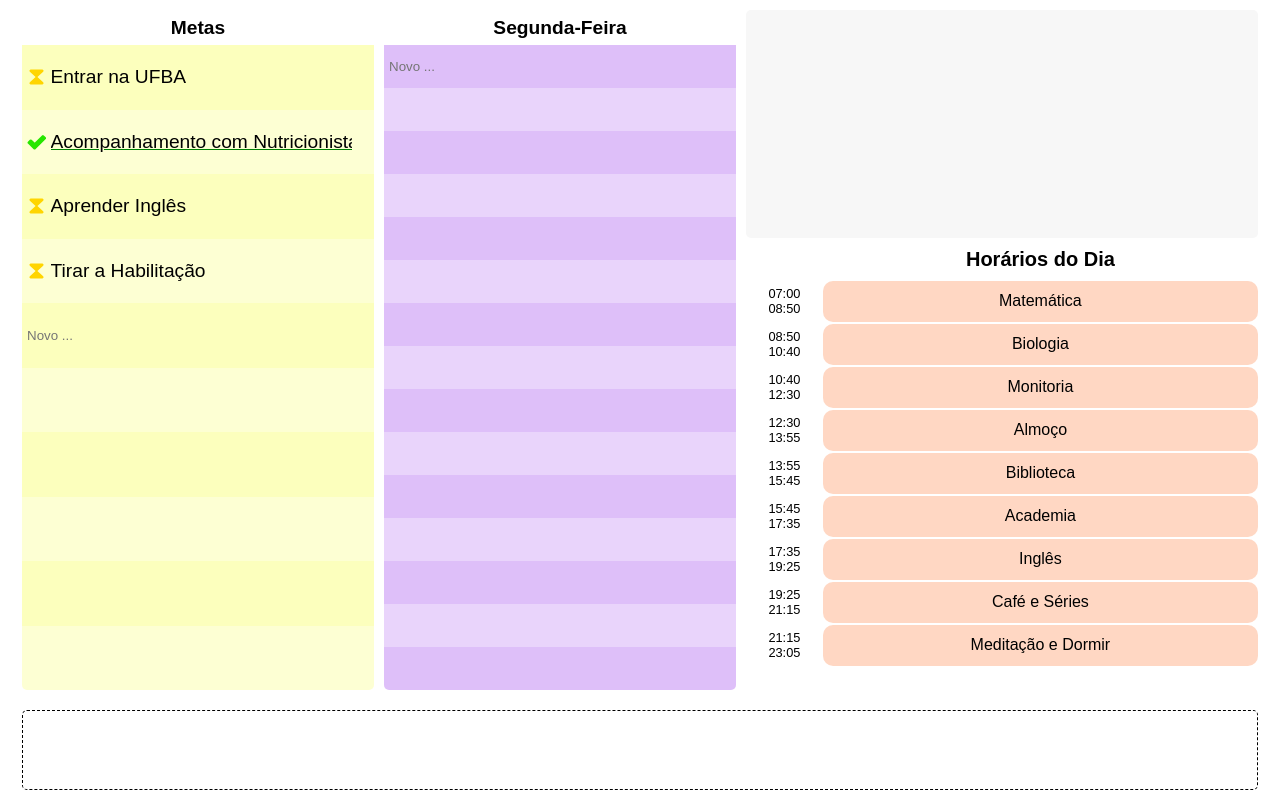
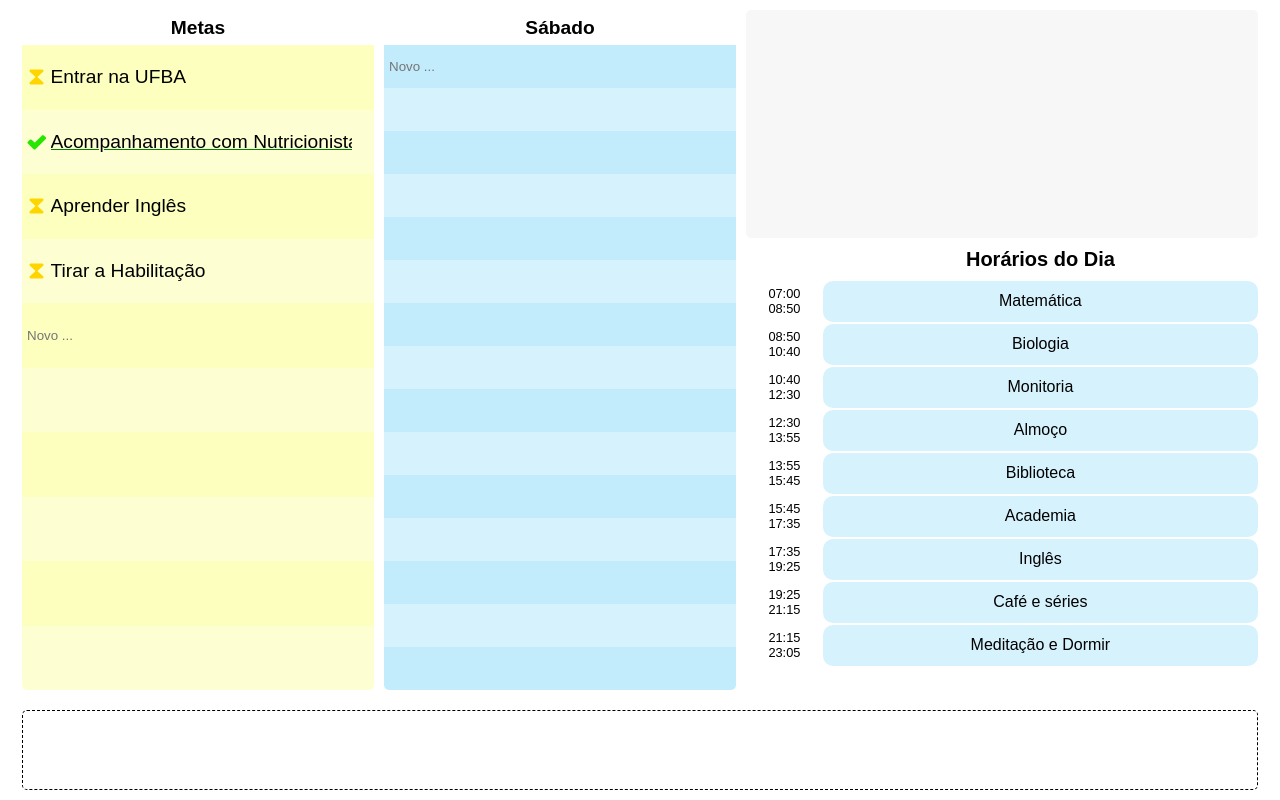
Before and after one commit to luanasj/Digital-Planner, a plain HTML site: page home.html in a window 1280 px wide. Drawn offline with Linux system fonts and the light colour scheme.

Commit message:
criacao de funcao para preenchimento do schedule na home

```diff
--- a/home.html
+++ b/home.html
@@ -44,58 +44,58 @@
         <div id="daily_toDo" class="toDo homeToDo">
             <h3 id="dayTitle" class="dayTitle">Segunda-Feira</h3>
             <ul id="tasksContainer" class="tasksContainer">
-                <li class="task">
+                <li class="task monday">
                     <input type="checkbox" name="task1" id="task1" class="taskCheckbox">
                     <label for="task1"><input type="text" value="Tarefa 1"></label>
                 </li>
-                <li class="task">
+                <li class="task monday">
                     <input type="checkbox" name="task2" id="task2" class="taskCheckbox">
                     <label for="task2"><input type="text" value="Tarefa 2"></label>
                 </li>
-                <li class="task">
+                <li class="task monday">
                     <input type="checkbox" name="task3" id="task3" class="taskCheckbox">
                     <label for="task3"><input type="text" value="Tarefa 3"></label>
                 </li>
-                <li class="task">
+                <li class="task monday">
                     <input type="checkbox" name="task4" id="task4" class="taskCheckbox">
                     <label for="task4"><input type="text" value="Tarefa 4"></label>
                 </li>
-                <li class="task">
+                <li class="task monday">
                     <input type="checkbox" name="task5" id="task5" class="taskCheckbox">
                     <label for="task5"><input type="text" value="Tarefa 5"></label>
                 </li>
-                <li class="task">
+                <li class="task monday">
                     <input type="checkbox" name="task6" id="task6" class="taskCheckbox">
                     <label for="task6"><input type="text" value="Tarefa 6"></label>
                 </li>
-                <li class="task">
+                <li class="task monday">
                     <input type="checkbox" name="task7" id="task7" class="taskCheckbox">
                     <label for="task7"><input type="text" value="Tarefa 7"></label>
                 </li>
-                <li class="task">
+                <li class="task monday">
                     <input type="checkbox" name="task8" id="task8" class="taskCheckbox">
                     <label for="task8"><input type="text" value="Tarefa 8"></label>
                 </li>
-                <li class="task">
+                <li class="task monday">
                     <input type="checkbox" name="task9" id="task9" class="taskCheckbox">
                     <label for="task9"><input type="text" value="Tarefa 9"></label>
                 </li>
-                <li class="task">
+                <li class="task monday">
                     <input type="checkbox" name="task10" id="task10" class="taskCheckbox">
                     <label for="task10"><input type="text" value="Tarefa 10"></label>
                 </li>
-                <li class="task">
+                <li class="task monday">
                     <input type="checkbox" name="task11" id="task11" class="taskCheckbox">
                     <label for="task11"><input type="text" value="Tarefa 11"></label>
                 </li>
-                <li class="task"><input type="text" placeholder="Nova Tarefa..."></li>
-                <li class="task">
+                <li class="task monday"><input type="text" placeholder="Nova Tarefa..."></li>
+                <li class="task monday">
 
                 </li>
-                <li class="task">
+                <li class="task monday">
 
                 </li>
-                <li class="task">
+                <li class="task monday">
 
                 </li>
             </ul>
@@ -120,47 +120,44 @@
                             <col class="activity" />
                     </colgroup>
                     <thead>
-                        <tr>
-                            <th class="scheduleHead">Horário</th>
-                            <th class="scheduleHead">Atividade</th>
-                        </tr>
+
                     </thead>
                     <tbody>
                         <tr class="scheduleRow">
                             <td class="schedulePeriod">07:00<br>08:50</td>
-                            <td class="scheduleActivity monday"><input type="text" value="Matemática"></td>
+                            <td class="scheduleActivity"><input type="text" value=""></td>
                         </tr>
                         <tr class="scheduleRow">
                             <td class="schedulePeriod">08:50<br>10:40</td>
-                            <td class="scheduleActivity monday"><input type="text" value="Biologia"></td>
+                            <td class="scheduleActivity"><input type="text" value=""></td>
                         </tr>
                         <tr class="scheduleRow">
                             <td class="schedulePeriod">10:40<br>12:30</td>
-                            <td class="scheduleActivity monday"><input type="text" value="Monitoria"></td>
+                            <td class="scheduleActivity"><input type="text" value=""></td>
                         </tr>
                         <tr class="scheduleRow">
                             <td class="schedulePeriod">12:30<br>13:55</td>
-                            <td class="scheduleActivity monday"><input type="text" value="Almoço"></td>
+                            <td class="scheduleActivity"><input type="text" value=""></td>
                         </tr>
                         <tr class="scheduleRow">
                             <td class="schedulePeriod">13:55<br>15:45</td>
-                            <td class="scheduleActivity monday"><input type="text" value="Biblioteca"></td>
+                            <td class="scheduleActivity"><input type="text" value=""></td>
                         </tr>
                         <tr class="scheduleRow">
                             <td class="schedulePeriod">15:45<br>17:35</td>
-                            <td class="scheduleActivity monday"><input type="text" value="Academia"></td>
+                            <td class="scheduleActivity"><input type="text" value=""></td>
                         </tr>
                         <tr class="scheduleRow">
                             <td class="schedulePeriod">17:35<br>19:25</td>
-                            <td class="scheduleActivity monday"><input type="text" value="Inglês"></td>
+                            <td class="scheduleActivity"><input type="text" value=""></td>
                         </tr>
                         <tr class="scheduleRow">
                             <td class="schedulePeriod">19:25<br>21:15</td>
-                            <td class="scheduleActivity monday"><input type="text" value="Café e Séries"></td>
+                            <td class="scheduleActivity"><input type="text" value=""></td>
                         </tr>
                         <tr class="scheduleRow">
                             <td class="schedulePeriod">21:15<br>23:05</td>
-                            <td class="scheduleActivity monday"><input type="text" value="Meditação e Dormir"></td>
+                            <td class="scheduleActivity"><input type="text" value=""></td>
                         </tr>
                     </tbody>
                         </table>
--- /dev/null
+++ b/schedule.json
@@ -0,0 +1,318 @@
+[
+    {
+        "activity":"Matemática",
+        "period":1,
+        "dayWeek":0
+    },
+    {
+        "activity":"Matemática",
+        "period":1,
+        "dayWeek":1
+    },
+    {
+        "activity":"Matemática",
+        "period":1,
+        "dayWeek":2
+    },
+    {
+        "activity":"Matemática",
+        "period":1,
+        "dayWeek":3
+    },
+    {
+        "activity":"Matemática",
+        "period":1,
+        "dayWeek":4
+    },
+    {
+        "activity":"Matemática",
+        "period":1,
+        "dayWeek":5
+    },
+    {
+        "activity":"Matemática",
+        "period":1,
+        "dayWeek":6
+    },
+    {
+        "activity":"Biologia",
+        "period":2,
+        "dayWeek":0
+    },
+    {
+        "activity":"Biologia",
+        "period":2,
+        "dayWeek":1
+    },
+    {
+        "activity":"Biologia",
+        "period":2,
+        "dayWeek":2
+    },
+    {
+        "activity":"Biologia",
+        "period":2,
+        "dayWeek":3
+    },
+    {
+        "activity":"Biologia",
+        "period":2,
+        "dayWeek":4
+    },
+    {
+        "activity":"Biologia",
+        "period":2,
+        "dayWeek":5
+    },
+    {
+        "activity":"Biologia",
+        "period":2,
+        "dayWeek":6
+    },
+    {
+        "activity":"Monitoria",
+        "period":3,
+        "dayWeek":0
+    },
+    {
+        "activity":"Monitoria",
+        "period":3,
+        "dayWeek":1
+    },
+    {
+        "activity":"Monitoria",
+        "period":3,
+        "dayWeek":2
+    },
+    {
+        "activity":"Monitoria",
+        "period":3,
+        "dayWeek":3
+    },
+    {
+        "activity":"Monitoria",
+        "period":3,
+        "dayWeek":4
+    },
+    {
+        "activity":"Monitoria",
+        "period":3,
+        "dayWeek":5
+    },
+    {
+        "activity":"Monitoria",
+        "period":3,
+        "dayWeek":6
+    },
+    {
+        "activity":"Almoço",
+        "period":4,
+        "dayWeek":0
+    },
+    {
+        "activity":"Almoço",
+        "period":4,
+        "dayWeek":1
+    },
+    {
+        "activity":"Almoço",
+        "period":4,
+        "dayWeek":2
+    },
+    {
+        "activity":"Almoço",
+        "period":4,
+        "dayWeek":3
+    },
+    {
+        "activity":"Almoço",
+        "period":4,
+        "dayWeek":4
+    },
+    {
+        "activity":"Almoço",
+        "period":4,
+        "dayWeek":5
+    },
+    {
+        "activity":"Almoço",
+        "period":4,
+        "dayWeek":6
+    },
+    {
+        "activity":"Biblioteca",
+        "period":5,
+        "dayWeek":0
+    },
+    {
+        "activity":"Biblioteca",
+        "period":5,
+        "dayWeek":1
+    },
+    {
+        "activity":"Biblioteca",
+        "period":5,
+        "dayWeek":2
+    },
+    {
+        "activity":"Biblioteca",
+        "period":5,
+        "dayWeek":3
+    },
+    {
+        "activity":"Biblioteca",
+        "period":5,
+        "dayWeek":4
+    },
+    {
+        "activity":"Biblioteca",
+        "period":5,
+        "dayWeek":5
+    },
+    {
+        "activity":"Biblioteca",
+        "period":5,
+        "dayWeek":6
+    },
+    {
+        "activity":"Academia",
+        "period":6,
+        "dayWeek":0
+    },
+    {
+        "activity":"Academia",
+        "period":6,
+        "dayWeek":1
+    },
+    {
+        "activity":"Academia",
+        "period":6,
+        "dayWeek":2
+    },
+    {
+        "activity":"Academia",
+        "period":6,
+        "dayWeek":3
+    },
+    {
+        "activity":"Academia",
+        "period":6,
+        "dayWeek":4
+    },
+    {
+        "activity":"Academia",
+        "period":6,
+        "dayWeek":5
+    },
+    {
+        "activity":"Academia",
+        "period":6,
+        "dayWeek":6
+    },
+    {
+        "activity":"Inglês",
+        "period":7,
+        "dayWeek":0
+    },
+    {
+        "activity":"Inglês",
+        "period":7,
+        "dayWeek":1
+    },
+    {
+        "activity":"Inglês",
+        "period":7,
+        "dayWeek":2
+    },
+    {
+        "activity":"Inglês",
+        "period":7,
+        "dayWeek":3
+    },
+    {
+        "activity":"Inglês",
+        "period":7,
+        "dayWeek":4
+    },
+    {
+        "activity": null,
+        "period":7,
+        "dayWeek":5
+    },
+    {
+        "activity":"Inglês",
+        "period":7,
+        "dayWeek":6
+    },
+    {
+        "activity":"Café e séries",
+        "period":8,
+        "dayWeek":0
+    },
+    {
+        "activity":"Café e séries",
+        "period":8,
+        "dayWeek":1
+    },
+    {
+        "activity":"Café e séries",
+        "period":8,
+        "dayWeek":2
+    },
+    {
+        "activity":"Café e séries",
+        "period":8,
+        "dayWeek":3
+    },
+    {
+        "activity":"Café e séries",
+        "period":8,
+        "dayWeek":4
+    },
+    {
+        "activity":"Café e séries",
+        "period":8,
+        "dayWeek":5
+    },
+    {
+        "activity":"Café e séries",
+        "period":8,
+        "dayWeek":6
+    },
+    {
+        "activity":"Meditação e Dormir",
+        "period":9,
+        "dayWeek":0
+    },
+    {
+        "activity":"Meditação e Dormir",
+        "period":9,
+        "dayWeek":1
+    },
+    {
+        "activity":"Meditação e Dormir",
+        "period":9,
+        "dayWeek":2
+    },
+    {
+        "activity":"Meditação e Dormir",
+        "period":9,
+        "dayWeek":3
+    },
+    {
+        "activity":"Meditação e Dormir",
+        "period":9,
+        "dayWeek":4
+    },
+    {
+        "activity":"Meditação e Dormir",
+        "period":9,
+        "dayWeek":5
+    },
+    {
+        "activity":"Meditação e Dormir",
+        "period":9,
+        "dayWeek":6
+    }
+
+]
--- a/script.js
+++ b/script.js
@@ -1,4 +1,9 @@
 const tabBtns = document.querySelectorAll(".tabBtn")
+const daysOfTheWeek_Pt = ['Domingo','Segunda-Feira','Terça-Feira','Quarta-Feira','Quinta-Feira','Sexta-Feira','Sábado']
+const daysOfTheWeek_En = ['sunday','monday','tuesday','wednesday','thurdsay','friday','saturday']
+const currentDate = new Date()
+const dailySchedule = document.querySelectorAll(".daily_schedule .scheduleRow")
+
 
 tabBtns.forEach((el)=>{
     el.addEventListener("click",(evt)=>{
@@ -72,7 +77,11 @@ const quoteData = ()=>{
     })
 }
 
-// quoteData()
+// quoteData() IMPORTANT DO UNDO THE COMMENT DO CALL THE FUNCTION
+
+
+
+
 
 // const date = new Date("2024-04-24")
 
@@ -90,6 +99,8 @@ fetch("tasks_goals_data.json")
     //         }
     //     )
     //             goalsFill(insertGoal)
+
+    document.querySelector('#dayTitle').innerText = daysOfTheWeek_Pt[currentDate.getDay()]
     const insertGoal = (cat,date)=>{
 
             if(!date){
@@ -109,7 +120,7 @@ fetch("tasks_goals_data.json")
             }
 
             goal_task_Fill(insertGoal(1),'goal',10)
-            goal_task_Fill(insertGoal(2,new Date().toISOString().slice(0,10)),'task',15)
+            goal_task_Fill(insertGoal(2, currentDate.toISOString().slice(0,10)),'task',15,currentDate.getDay())
 
 
 
@@ -192,16 +203,15 @@ const goalsFill = (goalsDataObj)=>{
 //   <label for="goal1"><input type="text" value="Meta 1" readonly></label>
 //   </li>
 
-console.log(new Date().toISOString().slice(0,10))
 
-const goal_task_Fill = (catDataObj,catName,cellsQtd)=>{
+const goal_task_Fill = (catDataObj,catName,cellsQtd,dayWeek)=>{
     const catsContainer = document.querySelector(`#${catName}sContainer`)
     catsContainer.innerHTML = ''
     const catsAmount = document.querySelectorAll(`.${catName} > input[type='checkbox']`)
 
 
     const newcat = document.createElement('li')
-    newcat.classList.add(`${catName}`,`new${catName}`)
+    newcat.classList.add(`${catName}`,`new${catName}`,`${daysOfTheWeek_En[dayWeek]}`)
     if(catsAmount.length < cellsQtd){
         catsContainer.appendChild(newcat)
         const newcatInput = document.createElement('input')
@@ -213,7 +223,7 @@ const goal_task_Fill = (catDataObj,catName,cellsQtd)=>{
 
     for (var i = 0; i < (cellsQtd - 1); i++) {
         const catLi = document.createElement('li')
-        catLi.classList.add(`${catName}`)
+        catLi.classList.add(`${catName}`,`${daysOfTheWeek_En[dayWeek]}`)
         if (catDataObj[i] != undefined){
             const catCheckbox = document.createElement('input')
             catCheckbox.setAttribute('type','checkbox')
@@ -239,3 +249,44 @@ const goal_task_Fill = (catDataObj,catName,cellsQtd)=>{
     }
 
 }
+
+
+
+console.log(dailySchedule)
+// console.log(dailySchedule[0].children[1])
+
+fetch("schedule.json")
+.then(res=>res.json())
+.then(dados=>{
+    const schedulefilter = (scheduleDay)=>{
+        return dados.filter((el)=>{
+            return el.dayWeek == scheduleDay
+        })
+    }
+
+
+
+    const dailyScheduleFill = (obj)=>{
+        for (let i in obj){
+        console.log(dailySchedule[i].children[1].children[0])
+
+        if (obj[i].activity == null){
+            dailySchedule[i].children[1].children[0].setAttribute('value','')
+        } else {
+            dailySchedule[i].children[1].children[0].setAttribute('value',`${obj[i].activity}`)
+            dailySchedule[i].children[1].classList.add(`${daysOfTheWeek_En[currentDate.getDay()]}`)
+            dailySchedule[i].children[1].children[0].setAttribute('readonly','readonly')
+        }
+
+
+
+    }
+    }
+
+    dailyScheduleFill(schedulefilter(currentDate.getDay()))
+
+
+    // for (let i of schedulefilter(currentDate.getDay())){
+    //     console.log(i)
+    // }
+})
--- a/style.css
+++ b/style.css
@@ -286,14 +286,10 @@ header{
     font-size: 1rem !important;
 }
 
-.task:nth-child(odd){
-    background-color: #D8B4F8d8;
+.task{
     height: 6.667%;
 }
-.task:nth-child(even){
-    background-color: #D8B4F892;
-    height: 6.667%;
-}
+
 
 .task input[type="checkbox"],.goal input[type="checkbox"] {
     display:none
@@ -401,12 +397,6 @@ header{
 }
 .scheduleTitle h4{
     width: 85%;
-}
-
-
-.scheduleHead{
-    font-size: 0.8rem;
-    display: none;
 }
 
 .scheduleTable tbody{
```
Also changed, not shown: schedule.html (+9 -20 lines).
